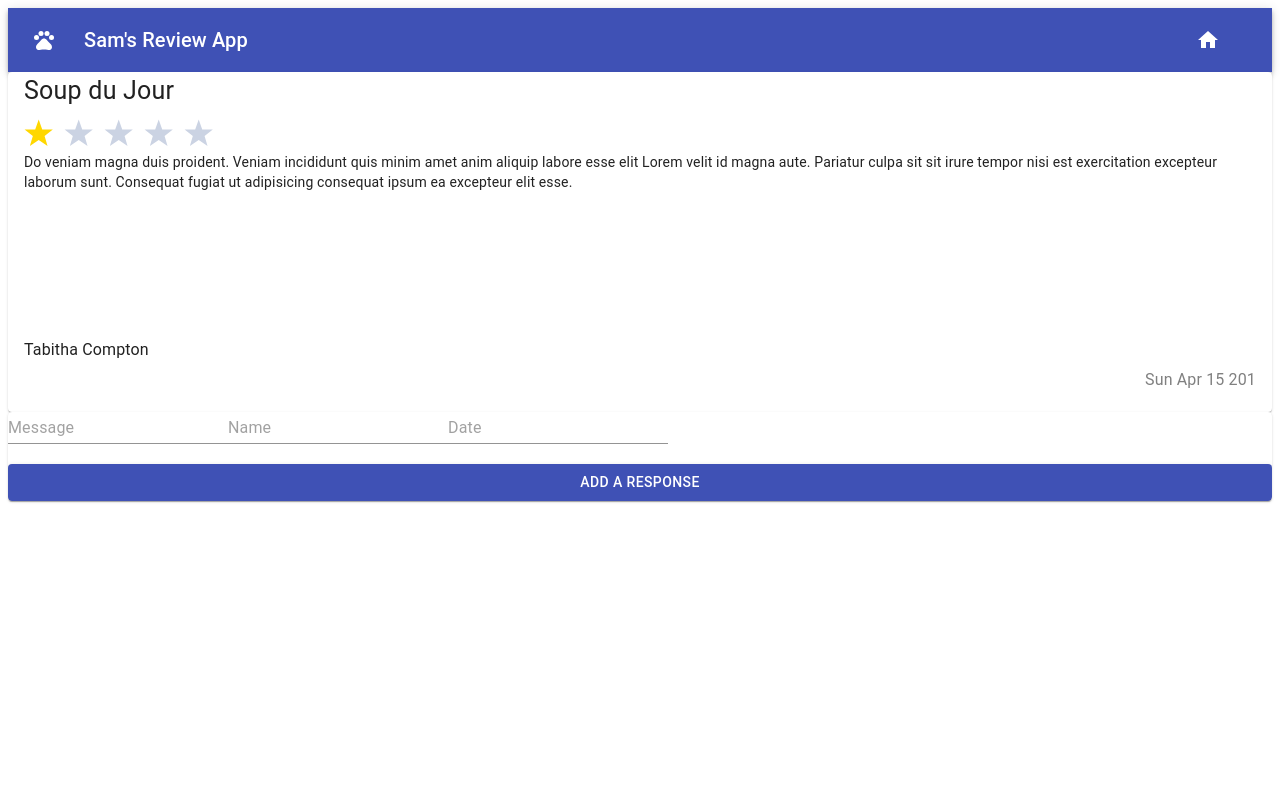
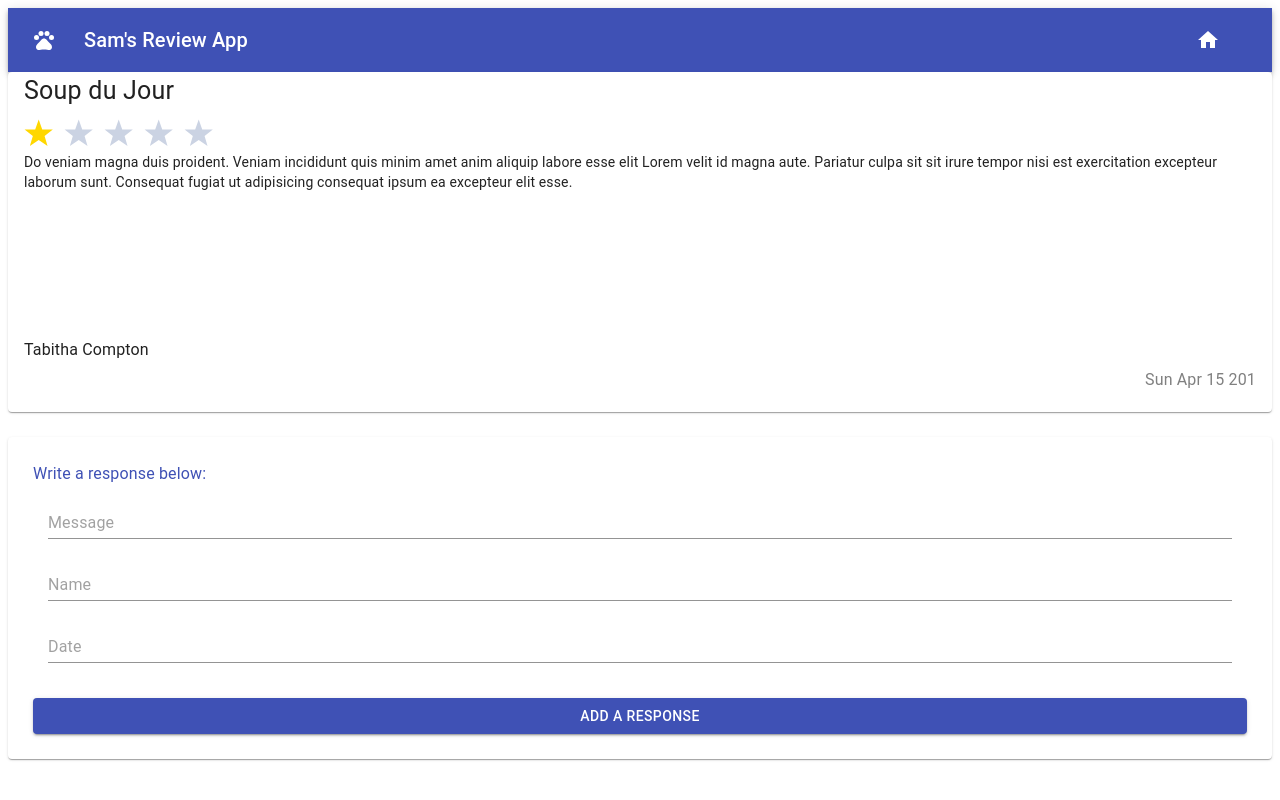
Before and after one commit to SamRadecki003/Review_App, a React (Create React App) app: page /5d7072030bef7a653b0b80a4 in a window 1280 px wide. Built offline with nearby package versions, Linux system fonts and the light colour scheme.

Commit message:
form css better

```diff
--- a/src/components/IndividualReview.js
+++ b/src/components/IndividualReview.js
@@ -31,6 +31,28 @@ const useStyles = makeStyles((theme) => ({
   },
   button: {
     marginTop: "20px",
+  },
+  formCard: {
+    display: "flex",
+    flexDirection: "column",
+    justifyContent: "spaceEvenly",
+    marginTop: "25px",
+  },
+  form: {
+    display: "flex",
+    flexDirection: "column",
+    justifyContent: "spaceEvenly",
+    padding: "25px",
+  },
+  span: {
+    fontSize: "14px",
+    marginLeft: "25px",
+    color: "red",
+    marginBottom: "15px",
+  },
+  formField: {
+    padding: "15px",
+    border: "0",
   },
 }));
 
@@ -90,28 +112,34 @@ export default function IndividualReview(props) {
           </CardContent>
         </Card>
       ) : (
-        <Card>
-          <form onSubmit={handleSubmit}>
+        <Card className={classes.formCard}>
+          <form onSubmit={handleSubmit} className={classes.form}>
+            <Typography sx={{ mb: 1.5 }} color="primary" gutterBottom>
+              Write a response below:
+            </Typography>
             <TextField
               onChange={handleContentChange}
               placeholder="Message"
               name="content"
               value={response.content}
+              className={classes.formField}
             />
             {submitted && !response.content ? (
-              <span>Please enter a message</span>
+              <span className={classes.span}>Please enter a message</span>
             ) : null}
             <TextField
               onChange={handleNameChange}
               placeholder="Name"
               name="name"
               value={response.name}
+              className={classes.formField}
             />
             <TextField
               onChange={handleDateChange}
               placeholder="Date"
               name="date"
               value={response.date}
+              className={classes.formField}
             />
             <Button
               className={classes.button}
@@ -127,23 +155,6 @@ export default function IndividualReview(props) {
           </form>
         </Card>
       )}
-
-      {/*
-        <Card sx={{ minWidth: 275 }} className={classes.review}>
-          <CardContent className={classes.content}>
-            <Typography gutterBottom>
-              {singleReview.response[0].content}
-            </Typography>
-          </CardContent>
-          <CardContent className={classes.second}>
-            <Typography sx={{ mb: 1.5 }} gutterBottom>
-              {singleReview.response[0].name}
-            </Typography>
-            <Typography align="right" gutterBottom className={classes.date}>
-              {singleReview.response[0].date}
-            </Typography>
-          </CardContent>
-        </Card> */}
     </div>
   );
 }
```
